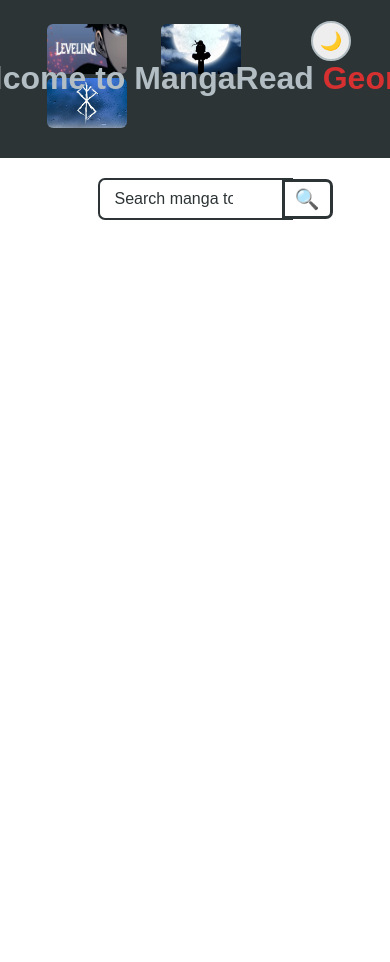
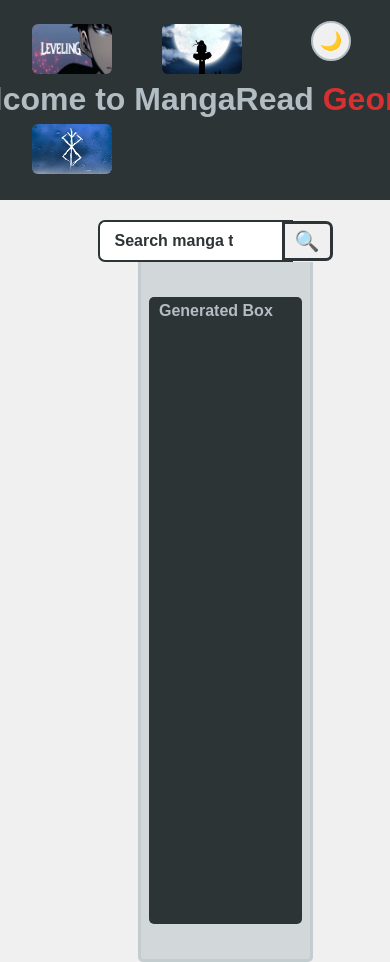
Before and after one commit to NikaIsaiashvili/MangaRead, a website: page index.html in a window 390 px wide. Shown: the top 962 px of the page. Before the commit the page ends 844 px from the top, so only its background shows below. Drawn offline with Linux system fonts and the light colour scheme.

Commit message:
searchbox edit
add roots for color multiply use, searchbox edit with flexbox and its now responsive and smooth

```diff
--- a/index.html
+++ b/index.html
@@ -28,6 +28,9 @@
         placeholder="Search manga to read..."
       />
       <button class="search-btn">🔍</button>
+      <div class="search-box" id="search-box-show">
+        <div class="search-result-item">Generated Box</div>
+      </div>
     </div>
   </body>
 
--- a/script.js
+++ b/script.js
@@ -1,8 +1,7 @@
 "use strict";
+const toggle = document.getElementById("toggle");
 
 document.addEventListener("DOMContentLoaded", () => {
-  const toggle = document.getElementById("toggle");
-
   toggle.addEventListener("click", () => {
     document.body.classList.toggle("dark");
     const isDark = document.body.classList.contains("dark");
--- a/styles.css
+++ b/styles.css
@@ -5,35 +5,46 @@
   font-family: sans-serif;
 }
 
+:root {
+  --primary-color: #2d3436;
+  --secondary-color: #b2bec3;
+  --accent-color: #d63031;
+  --light-bg: #f0f0f0;
+  --secondary-transparented: #b2bec37a;
+}
+
 body {
-  background-color: white;
-  color: #b2bec3;
+  background-color: var(--light-bg);
+  color: var(--secondary-color);
   transition: background-color 0.3s, color 0.3s;
 }
 
 .logos {
-  gap: 30px;
+  display: flex;
+  gap: 50px;
+  flex-wrap: wrap;
+  align-items: center;
 }
 
 .logos img {
   height: 50px;
   width: 80px;
   border-radius: 6px;
-  margin: 0 15px;
 }
 
 header {
-  background-color: #2d3436;
+  background-color: var(--primary-color);
   display: flex;
   align-items: center;
   justify-content: space-between;
+  flex-wrap: wrap;
   padding: 1.5rem 2rem;
   border-bottom: 2px solid transparent;
   position: relative;
 }
 
 .header-text {
-  color: #b2bec3;
+  color: var(--secondary-color);
   position: absolute;
   left: 50%;
   transform: translateX(-50%);
@@ -42,16 +53,16 @@ header {
 }
 
 .header-text-geo {
-  color: #d63031;
+  color: var(--accent-color);
 }
 
 body.dark {
-  background-color: #2d3436;
-  color: #f0f0f0;
+  background-color: var(--primary-color);
+  color: var(--light-bg);
 }
 
 body.dark header {
-  border-bottom: 2px solid #b2bec3;
+  border-bottom: 2px solid var(--secondary-color);
 }
 
 .toggle-container {
@@ -65,20 +76,20 @@ body.dark header {
   width: 40px;
   height: 40px;
   border-radius: 50%;
-  background: #eee;
-  border: 2px solid #b2bec3;
+  background: var(--light-bg);
+  border: 2px solid var(--secondary-color);
   cursor: pointer;
   transition: background 0.3s, color 0.3s;
   display: flex;
   align-items: center;
   justify-content: center;
   font-size: 18px;
-  color: #333;
+  color: var(--primary-color);
 }
 
 body.dark .toggle-circle {
-  background: #444;
-  color: #fff;
+  background: var(--primary-color);
+  color: var(--light-bg);
 }
 
 .search-container {
@@ -93,7 +104,7 @@ body.dark .toggle-circle {
 #searchInput {
   width: 100%;
   padding: 10px 45px 10px 15px;
-  border: 2px solid #2d3436;
+  border: 2px solid var(--primary-color);
   border-bottom-left-radius: 7px;
   border-top-left-radius: 7px;
   font-size: 1rem;
@@ -104,8 +115,9 @@ body.dark .toggle-circle {
 
 #searchInput::placeholder {
   font-size: 1rem;
-  color: #2d3436;
+  color: var(--primary-color);
   text-align: center;
+  font-weight: 600;
 }
 
 .search-btn {
@@ -117,8 +129,59 @@ body.dark .toggle-circle {
   border: none;
   padding: 5px 10px;
   cursor: pointer;
-  border: 3px solid #2d3436;
+  border: 3px solid var(--primary-color);
   border-bottom-right-radius: 7px;
   border-top-right-radius: 7px;
-  background-color: white;
+  background-color: var(--light-bg);
 }
+
+.search-box {
+  background-color: var(--secondary-transparented);
+  width: 90%;
+  height: 700px;
+  margin: auto;
+  position: absolute;
+  top: 42px;
+  left: 40px;
+  border-bottom-left-radius: 5px;
+  border-bottom-right-radius: 5px;
+  overflow-y: auto;
+  scroll-behavior: smooth;
+  display: flex;
+  align-content: center;
+  justify-items: center;
+  border: 3px solid var(--secondary-transparented);
+  border-top: none;
+}
+
+#search-box-show {
+  display: block;
+}
+
+.search-box .search-result-item {
+  margin: 2%;
+  padding: 5px 10px;
+  width: 90%;
+  height: 90%;
+  background-color: var(--primary-color);
+  color: var(--secondary-color);
+  font-weight: bold;
+  border-radius: 5px;
+  cursor: pointer;
+}
+
+.search-box::-webkit-scrollbar {
+  width: 12px;
+}
+
+.search-box::-webkit-scrollbar-track {
+  background: var(--secondary-color);
+  border-radius: 5px;
+}
+
+.search-box::-webkit-scrollbar-thumb {
+  background-color: var(--primary-color);
+  border-radius: 5px;
+  border: 2px solid var(--secondary-color);
+  cursor: pointer;
+}
```
